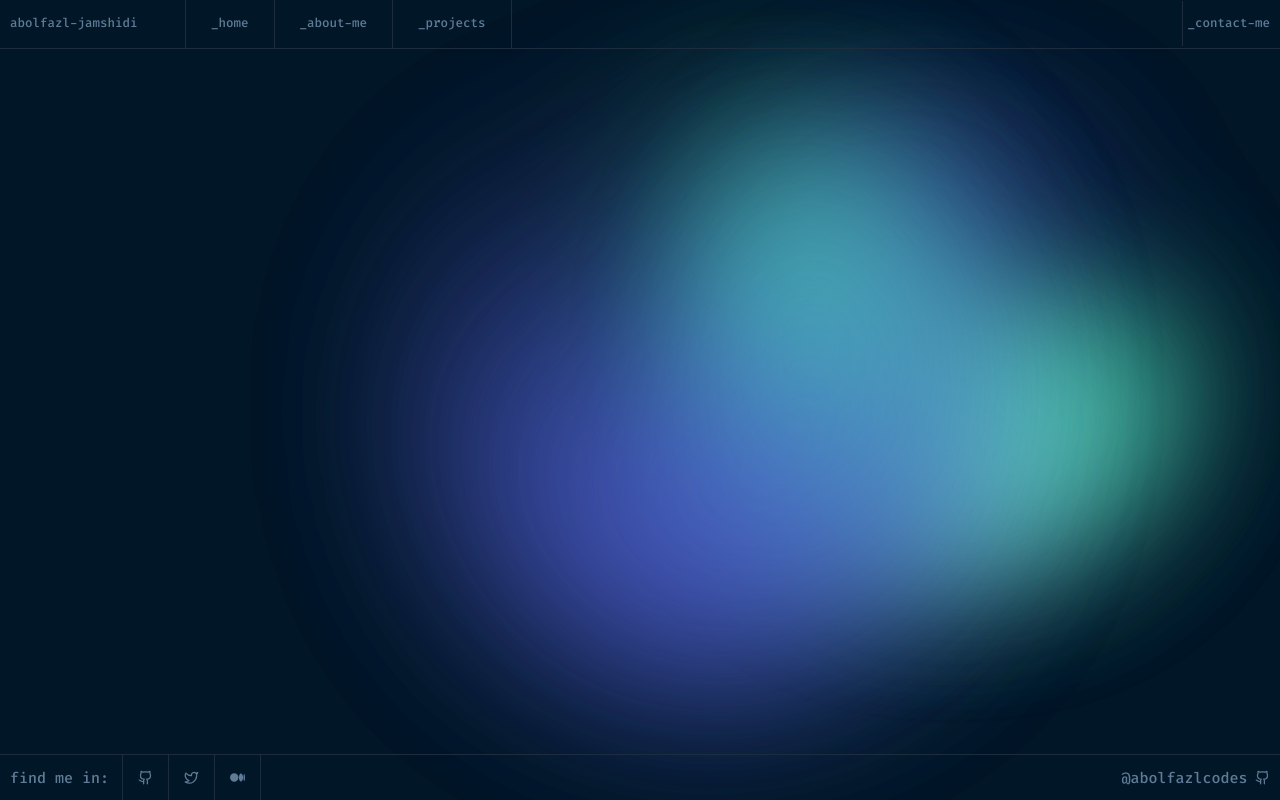
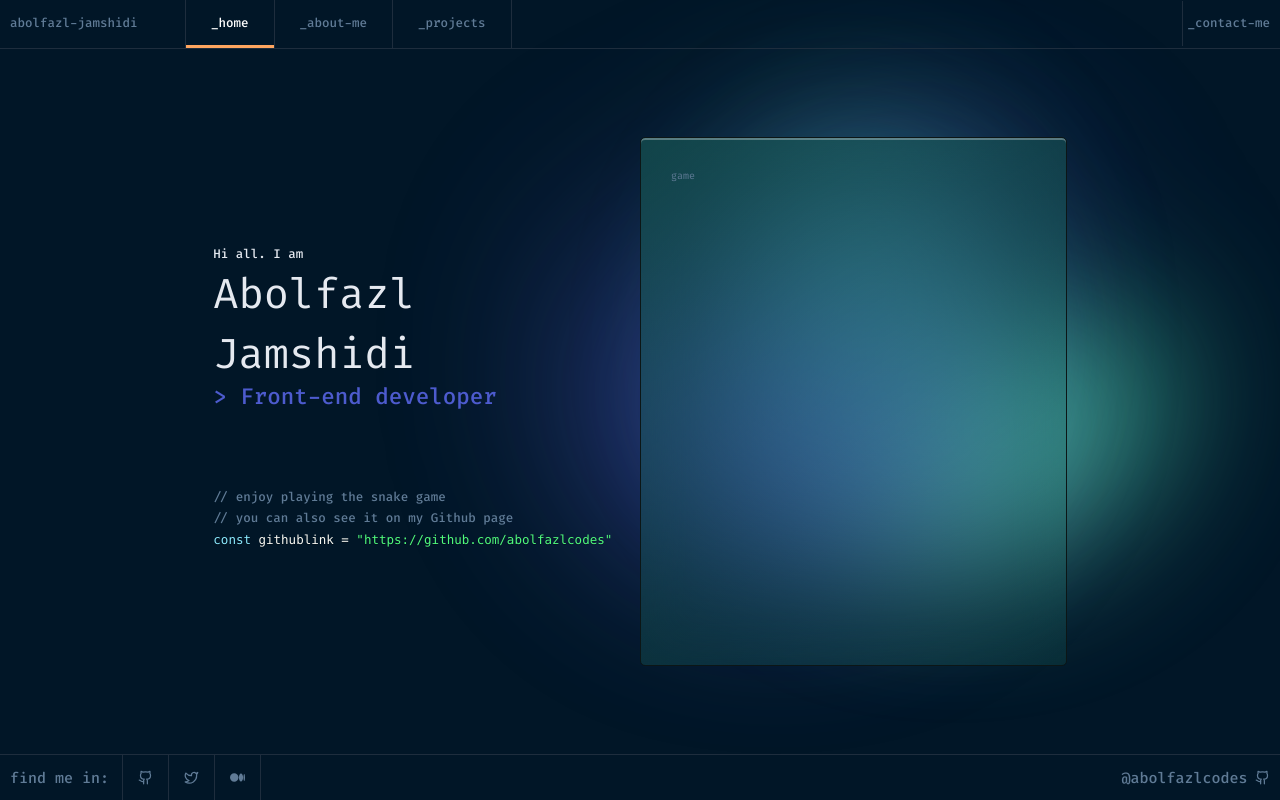
Before and after one commit to abolfazlcodes/portfolio, a Next.js app: page / in a window 1280 px wide. Built offline with nearby package versions, Linux system fonts and the light colour scheme.

Commit message:
add hero section to the app

```diff
--- a/package.json
+++ b/package.json
@@ -28,6 +28,7 @@
     "react": "18.2.0",
     "react-dom": "18.2.0",
     "react-icons": "^4.11.0",
+    "react-syntax-highlighter": "^15.5.0",
     "tailwindcss": "3.3.3",
     "typescript": "5.2.2"
   },
@@ -35,6 +36,7 @@
     "@testing-library/jest-dom": "^6.1.3",
     "@testing-library/react": "^14.0.0",
     "@types/mocha": "^10.0.1",
+    "@types/react-syntax-highlighter": "^15.5.7",
     "@vitejs/plugin-react": "^4.1.0",
     "@vitest/coverage-v8": "^0.34.5",
     "cypress": "^13.2.0",
--- a/src/pages/index.tsx
+++ b/src/pages/index.tsx
@@ -1,7 +1,61 @@
+// import { Prism as SyntaxHighlighter } from 'react-syntax-highlighter';
+// import { dracula } from 'react-syntax-highlighter/dist/esm/styles/prism';
+
+import Link from 'next/link';
+import { useEffect } from 'react';
+import { Prism as SyntaxHighlighter } from 'react-syntax-highlighter';
+import { dracula } from 'react-syntax-highlighter/dist/esm/styles/prism';
+
+/* eslint-disable react/jsx-no-comment-textnodes */
 export default function Home() {
+  const code =
+    'const githublink = "https://github.com/abolfazlcodes"';
+
   return (
-    <>
-      <main></main>
-    </>
+    <section className='flex h-full items-center justify-center'>
+      <header className='flex h-2/3 w-1/3 flex-col justify-evenly'>
+        <div>
+          <p className='text-xl font-medium text-[#E5E9F0]'>
+            Hi all. I am
+          </p>
+          <h1 className='text-4.2 font-normal capitalize leading-[6rem] text-[#E5E9F0]'>
+            abolfazl Jamshidi
+          </h1>
+          <p className='text-4xl font-medium text-[#4D5BCE]'>
+            &gt; Front-end developer
+          </p>
+        </div>
+
+        <div>
+          <p className='text-xl font-medium text-[#607b96]'>
+            // enjoy playing the snake game
+          </p>
+          <p className='text-xl font-medium leading-[2.5rem] text-[#607b96]'>
+            // you can also see it on my Github page
+          </p>
+          <Link
+            href='https://github.com/abolfazlcodes'
+            target='_blank'
+            className='text-xl'
+          >
+            <SyntaxHighlighter
+              language='javascript'
+              customStyle={{
+                background: 'none',
+                padding: '0',
+                marginTop: '0',
+                fontWeight: '500',
+              }}
+              style={dracula}
+            >
+              {code}
+            </SyntaxHighlighter>
+          </Link>
+        </div>
+      </header>
+      <article className='shadow-game-box-shadow bg-game-board h-3/4 w-1/3 rounded-lg border border-[#0c1616] p-12 backdrop-blur-xl'>
+        game
+      </article>
+    </section>
   );
 }
--- a/src/styles/globals.css
+++ b/src/styles/globals.css
@@ -41,15 +41,15 @@ body {
   color: #607b96;
 }
 
-main::before,
-main::after {
+.main::before,
+.main::after {
   content: '';
   position: absolute;
   z-index: -1;
   opacity: 0.8;
 }
 
-main::before {
+.main::before {
   background: var(--third-glow);
   border-radius: 50%;
   width: 40vw;
@@ -60,31 +60,26 @@ main::before {
   left: calc(70vw);
 }
 
-main::after {
+.main::after {
   background: var(--secondary-glow);
   border-radius: 50%;
-  width: 500px;
-  height: 500px;
+  width: 400px;
+  height: 400px;
   border: 1px solid red;
   filter: blur(90px);
   top: calc(50vh - 40vw / 2);
-  left: calc(50vw - 20vw / 2);
+  left: calc(50vw - 1vw / 2);
 }
 
 /* gradient background responsive */
 @media screen and (max-width: 777px) {
-  main::before,
-  main::after {
-    opacity: 0.8;
-  }
-
-  main::before {
+  .main::before {
     width: 30vw;
     height: 30vw;
     left: calc(50dvw);
   }
 
-  main::after {
+  .main::after {
     width: 400px;
     height: 400px;
     left: calc(50vw - 55vw / 2);
@@ -92,18 +87,13 @@ main::after {
 }
 
 @media screen and (max-width: 475px) {
-  main::before,
-  main::after {
-    opacity: 0.9;
-  }
-
-  main::before {
+  .main::before {
     width: 20vw;
     height: 20vw;
     left: calc(50dvw);
   }
 
-  main::after {
+  .main::after {
     width: 250px;
     height: 250px;
     left: calc(50vw - 55vw / 2);
@@ -135,13 +125,11 @@ main::after {
 }
 
 main::before {
-  /*...previous props*/
   animation: animateBefore 7s cubic-bezier(0.47, 0, 0.745, 0.715)
     infinite;
 }
 
 main::after {
-  /*...previous props*/
   animation: animateAfter 7s cubic-bezier(0.47, 0, 0.745, 0.715)
     infinite;
 }
--- a/src/ui/Layout.tsx
+++ b/src/ui/Layout.tsx
@@ -8,7 +8,10 @@ function Layout({ children }: { children?: React.ReactNode }) {
       className={`m-auto flex h-full-dvh max-w-screen-2xl flex-col`}
     >
       <Navbar />
-      <main data-testid='element-layout-main' className='flex-1'>
+      <main
+        data-testid='element-layout-main'
+        className='main flex-1'
+      >
         {children}
       </main>
       <Footer />
--- a/src/ui/ListItem.tsx
+++ b/src/ui/ListItem.tsx
@@ -4,18 +4,28 @@ interface ListItemProps {
   link: string;
   title: string;
   index: number;
+  active: boolean;
 }
 
-function ListItem({ link, title, index }: ListItemProps) {
+function ListItem({
+  link,
+  title,
+  index,
+  active,
+}: ListItemProps) {
   return (
     <Link
       href={link}
       className={`group relative flex items-center justify-center border-[#1E2D3D] px-10 py-6 text-xl font-medium duration-200 hover:text-[#FFF] ${
-        index >= 1 ? 'border-r' : 'border-x'
-      } `}
+        active && 'text-[#fff]'
+      } ${index >= 1 ? 'border-r' : 'border-x'} `}
     >
       <li>{title}</li>
-      <span className='absolute bottom-0 left-0 block h-0 w-full bg-[#FEA55F] duration-200 group-hover:h-[3px]'></span>
+      <span
+        className={`absolute bottom-0 left-0 block h-0 w-full bg-[#FEA55F] duration-200 group-hover:h-[3px] ${
+          active && 'h-[3px]'
+        }`}
+      ></span>
     </Link>
   );
 }
--- a/src/ui/ListWrapper.tsx
+++ b/src/ui/ListWrapper.tsx
@@ -1,7 +1,10 @@
 import { navigationLinks } from '@/constants';
 import ListItem from './ListItem';
+import { useRouter } from 'next/router';
 
 function ListWrapper() {
+  const { pathname } = useRouter();
+
   return (
     <ul
       data-testid='list-element'
@@ -13,6 +16,7 @@ function ListWrapper() {
           link={linkItem.link}
           title={linkItem.title}
           index={index}
+          active={pathname === linkItem.link}
         />
       ))}
     </ul>
--- a/tailwind.config.ts
+++ b/tailwind.config.ts
@@ -9,10 +9,8 @@ const config: Config = {
   theme: {
     extend: {
       backgroundImage: {
-        'gradient-radial':
-          'radial-gradient(var(--tw-gradient-stops))',
-        'gradient-conic':
-          'conic-gradient(from 180deg at 50% 50%, var(--tw-gradient-stops))',
+        'game-board':
+          'linear-gradient(150deg, rgba(23, 85, 83, 0.7), rgba(67, 217, 173, 0.09))',
       },
       height: {
         'full-dvh': '100dvh',
@@ -22,6 +20,13 @@ const config: Config = {
         md: '640px',
         lg: '950px',
       },
+      fontSize: {
+        '4.2': '4.2rem',
+      },
+      boxShadow: {
+        'game-box-shadow':
+          '0px 2px 0px 0px rgba(255, 255, 255, 0.3) inset',
+      },
     },
   },
   plugins: [],
```
Also changed, not shown: 1 other file (tests, documents, lock files or other folders).
